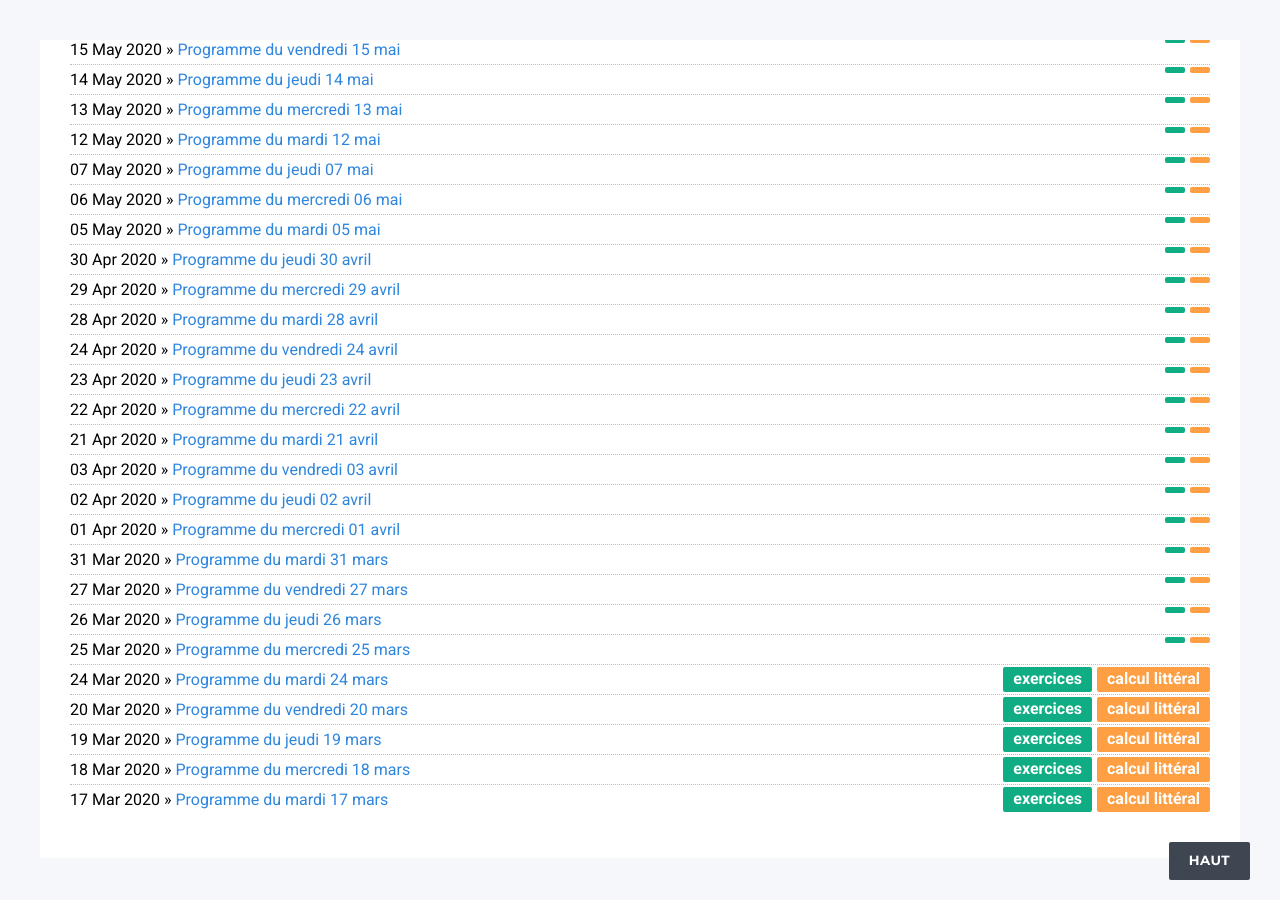
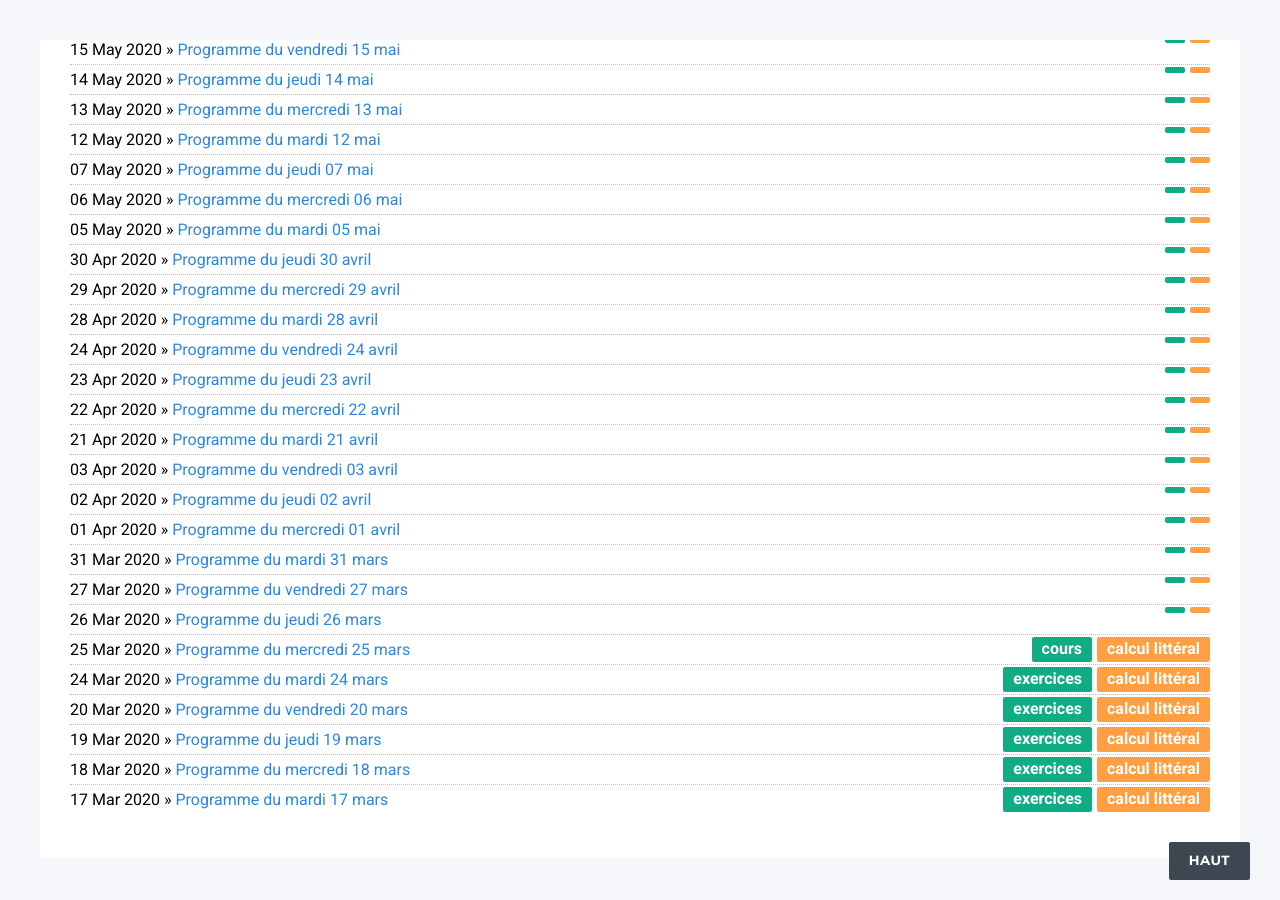
Before and after one commit to DangSinslay/DangSinslay.github.io, a Jekyll site: the page built from blog4/index.html, in a window 1280 px wide and 900 px high, scrolled down 789 px. Built offline with Jekyll 4.4.1, drawn with Linux system fonts in a browser that asks for light colours.

Commit message:
Update 2020-03-25-programme4.md

```diff
--- a/_posts/4eme/2020-03-25-programme4.md
+++ b/_posts/4eme/2020-03-25-programme4.md
@@ -3,6 +3,8 @@ layout: post
 title: "Programme du mercredi 25 mars"
 date: 2020-03-25
 category: 4eme
+chapter : calcul littéral
+format : cours
 blog: blog4
 ---
 
```
